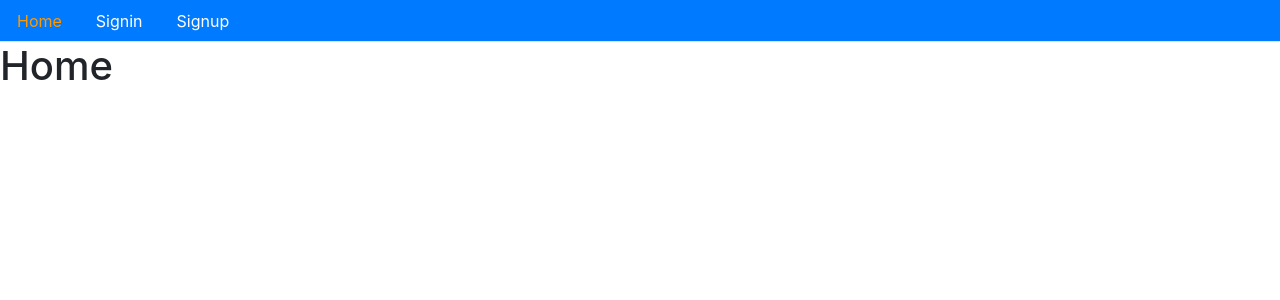
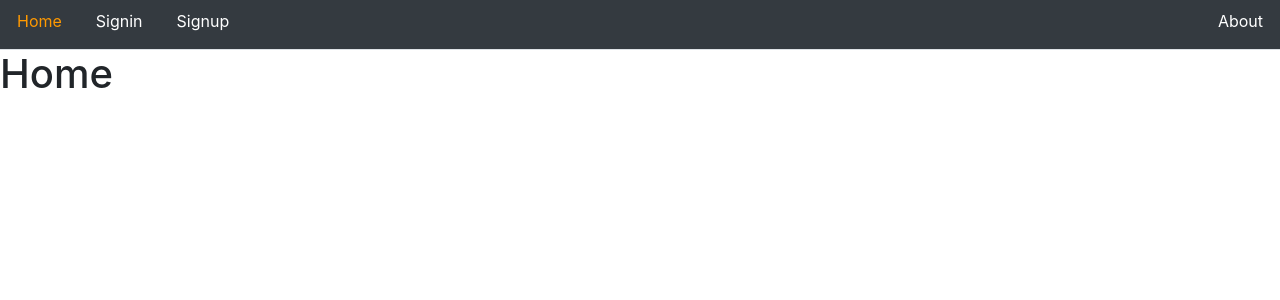
Before and after one commit to ienjoygit/Dev-Bookstore, a React (Create React App) app in the folder client/: page / in a window 1280 px wide. Shown: the top 300 px of the page. Built offline with nearby package versions, Linux system fonts and the light colour scheme.

Commit message:
Navbar height and other cleanup

```diff
--- a/client/src/core/Menu.js
+++ b/client/src/core/Menu.js
@@ -15,7 +15,7 @@ const isActive = (history, path) => {
 const Menu = ({history}) => {
     return (
         <div>
-            <ul className="nav nav-tabs bg-primary">
+            <ul className="nav nav-tabs bg-dark" style={{height: 50}}>
                 <li className="nav-item">
                     <Link className="nav-link" style={isActive(history, '/')} to="/">Home</Link>
                 </li>
@@ -27,6 +27,10 @@ const Menu = ({history}) => {
                 <li className="nav-item">
                     <Link className="nav-link" style={isActive(history, '/signup')} to="/signup">Signup</Link>
                 </li>
+
+                <li className="nav-item ml-auto">
+                    <Link className="nav-link" style={isActive(history, '/about')} to="/about">About</Link>
+                </li>
             </ul>
         </div>
     )
```
Also changed, not shown: client/public/logo192.png (deleted), client/public/logo512.png (deleted).
